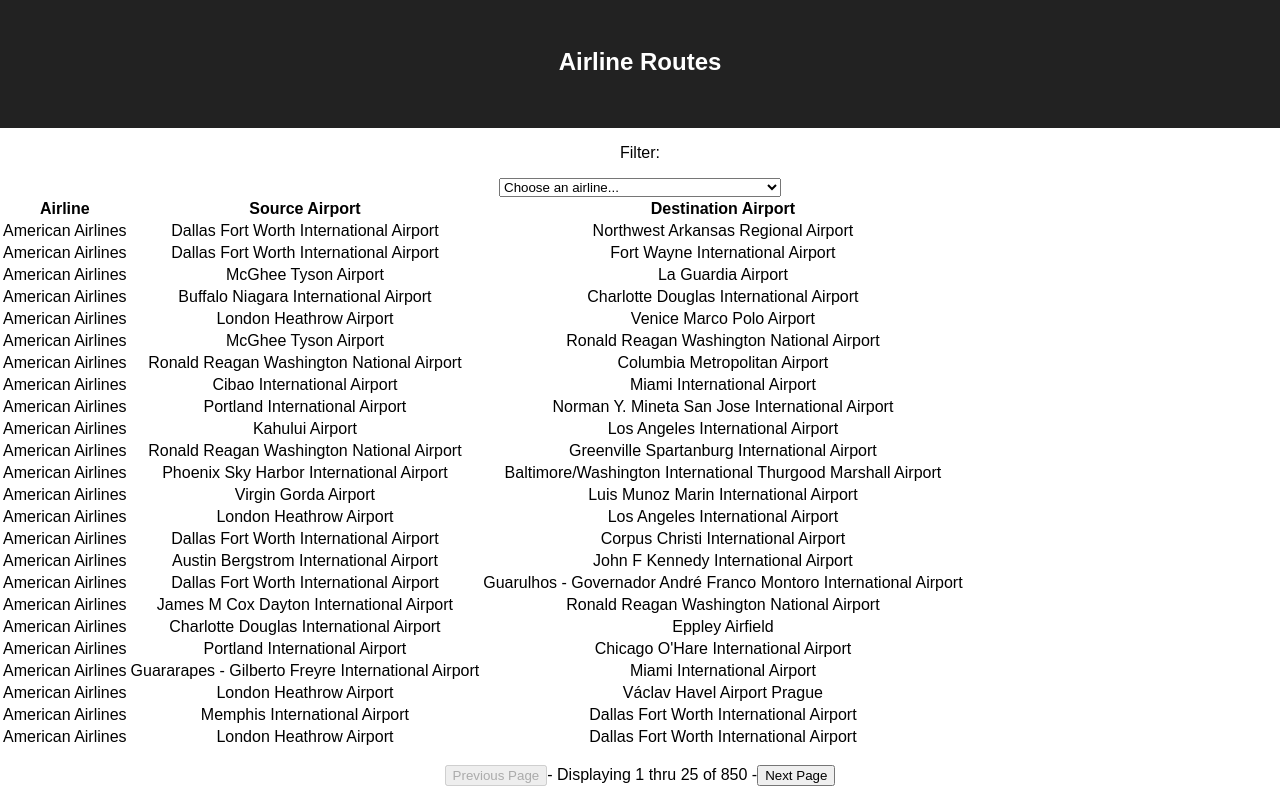
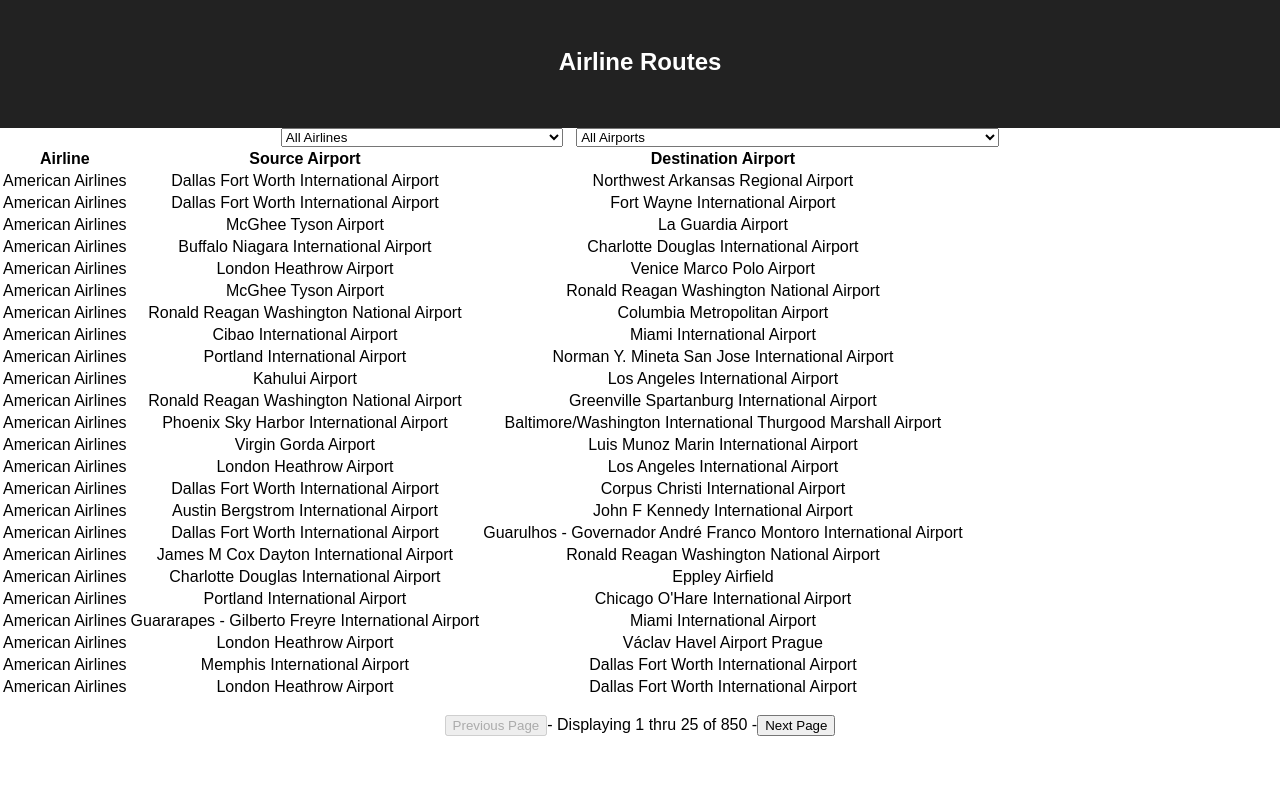
Before and after one commit to asungur/airline_routes_react, a React (Create React App) app: page / in a window 1280 px wide. Built offline with nearby package versions, Linux system fonts and the light colour scheme.

Commit message:
Add filtering by airport and move logic to Select component

```diff
--- a/public/index.html
+++ b/public/index.html
@@ -10,7 +10,7 @@
       content="Web site created using create-react-app"
     />
     <link rel="apple-touch-icon" href="%PUBLIC_URL%/logo192.png" />
-    <title>React App</title>
+    <title>Airline Routes App</title>
   </head>
   <body>
     <noscript>You need to enable JavaScript to run this app.</noscript>
--- a/src/App.js
+++ b/src/App.js
@@ -22,20 +22,36 @@
   };
 
   const [page, setPage] = useState(1);
+  const [airport, setAirport] = useState('all');
+  const [airline, setAirline] = useState('all');
   const [routesToShow, setRoutesToShow] = useState(Data.routes);
   const [paginatedRoutes, setPaginatedRoutes] = useState(routesToShow.slice(0, 24));
 
   const filterAirlines = (event) => {
-    const airlineToFilter = Number(event.target.value);
+    const airlineInput = Number(event.target.value);
+    const airlineToFilter = !airlineInput ? 'all' : airlineInput
+    filterResults(airlineToFilter, airport);
+    setAirline(airlineToFilter);
+  };
+
+  const filterAirports = (event) => {
+    const airportInput = event.target.value;
+    const airportToFilter = !airportInput ? 'all' : airportInput
+    filterResults(airline, airportToFilter);
+    setAirport(airportToFilter);
+  };
+
+  const filterResults = (airlineToFilter, airportToFilter) => {
     let filteredRoutes = Data.routes;
-    if (!airlineToFilter) {
-      setRoutesToShow(filteredRoutes);
-    } else {
-      filteredRoutes = Data.routes.filter(route => route.airline === airlineToFilter);
-      setRoutesToShow(filteredRoutes);
+    if (airlineToFilter !== 'all') {
+      filteredRoutes = filteredRoutes.filter(route => route.airline === airlineToFilter);
     }
+    if (airportToFilter !== 'all') {
+      filteredRoutes = filteredRoutes.filter(route => route.src === airportToFilter || route.dest === airportToFilter);
+    }
+    setRoutesToShow(filteredRoutes);
     paginateRoutes(page, filteredRoutes);
-  };
+  }
 
   const processPageChange = (action) => {
     let newPage = page;
@@ -61,8 +77,10 @@
       </header>
       <section>
         <RouteFilter
-          handleFilter={filterAirlines}
+          handleAirlineFilter={filterAirlines}
+          handleAirportFilter={filterAirports}
           airlines={Data.airlines}
+          airports={Data.airports}
         />
       </section>
       <section>
--- a/src/components/RouteFilter.js
+++ b/src/components/RouteFilter.js
@@ -1,16 +1,34 @@
 import React from 'react';
 
-const RouteFilter = ({ handleFilter, airlines }) => (
+const Select = ({ options, valueKey, titleKey, allTitle, value, onSelect }) => (
+  <select onChange={onSelect}>
+    <option value={value}>{allTitle}</option>
+    {
+      options.map(option => (
+        <option key={option[valueKey]} value={option[valueKey]}>{option[titleKey]}</option>
+      ))
+    }
+  </select>
+)
+
+const RouteFilter = ({ handleAirlineFilter, handleAirportFilter, airlines, airports }) => (
   <div>
-    <p>Filter:</p>
-    <select onChange={handleFilter}>
-      <option value="">Choose an airline...</option>
-      {
-        airlines.map(airline => (
-          <option key={airline.id} value={airline.id}>{airline.name}</option>
-        ))
-      }
-    </select>
+    <Select
+      options={airlines}
+      valueKey="id"
+      titleKey="name"
+      allTitle="All Airlines"
+      value=""
+      onSelect={handleAirlineFilter}
+    />
+    <Select
+      options={airports}
+      valueKey="code"
+      titleKey="name"
+      allTitle="All Airports"
+      value=""
+      onSelect={handleAirportFilter}
+    />
   </div>
 )
 
```
